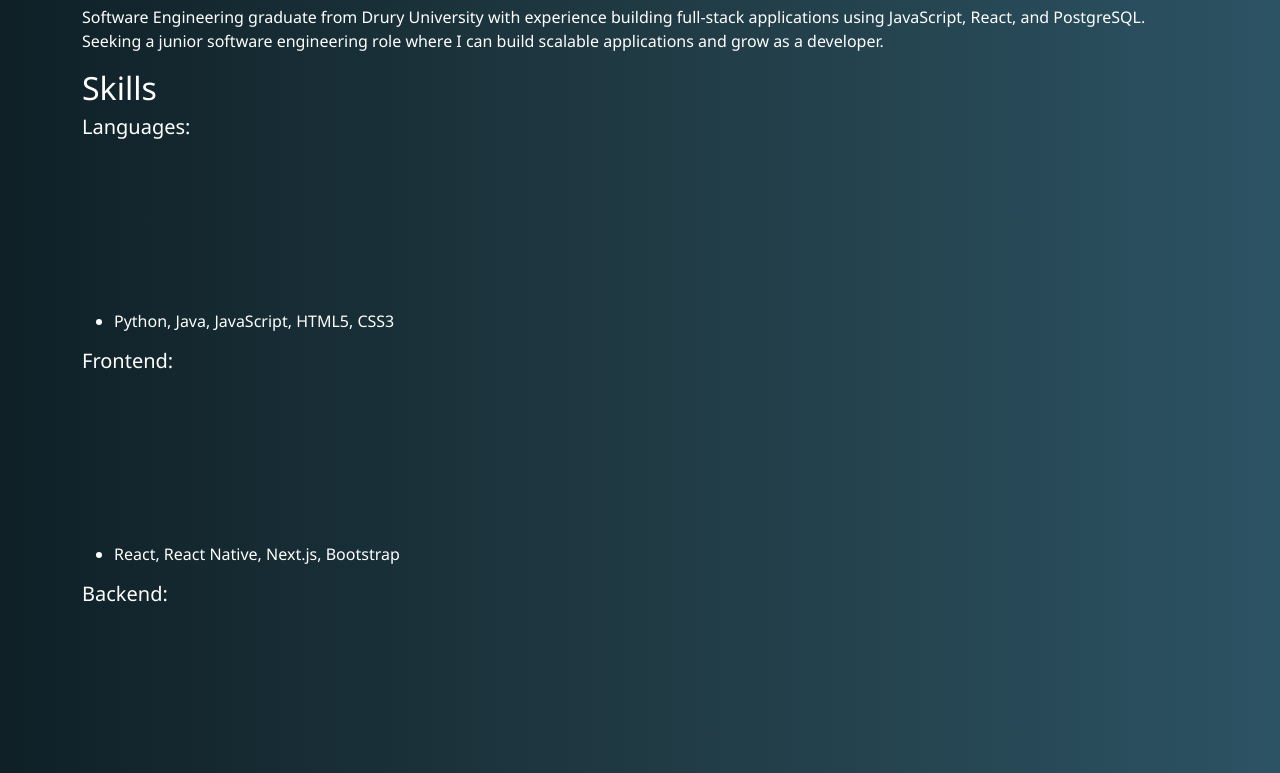
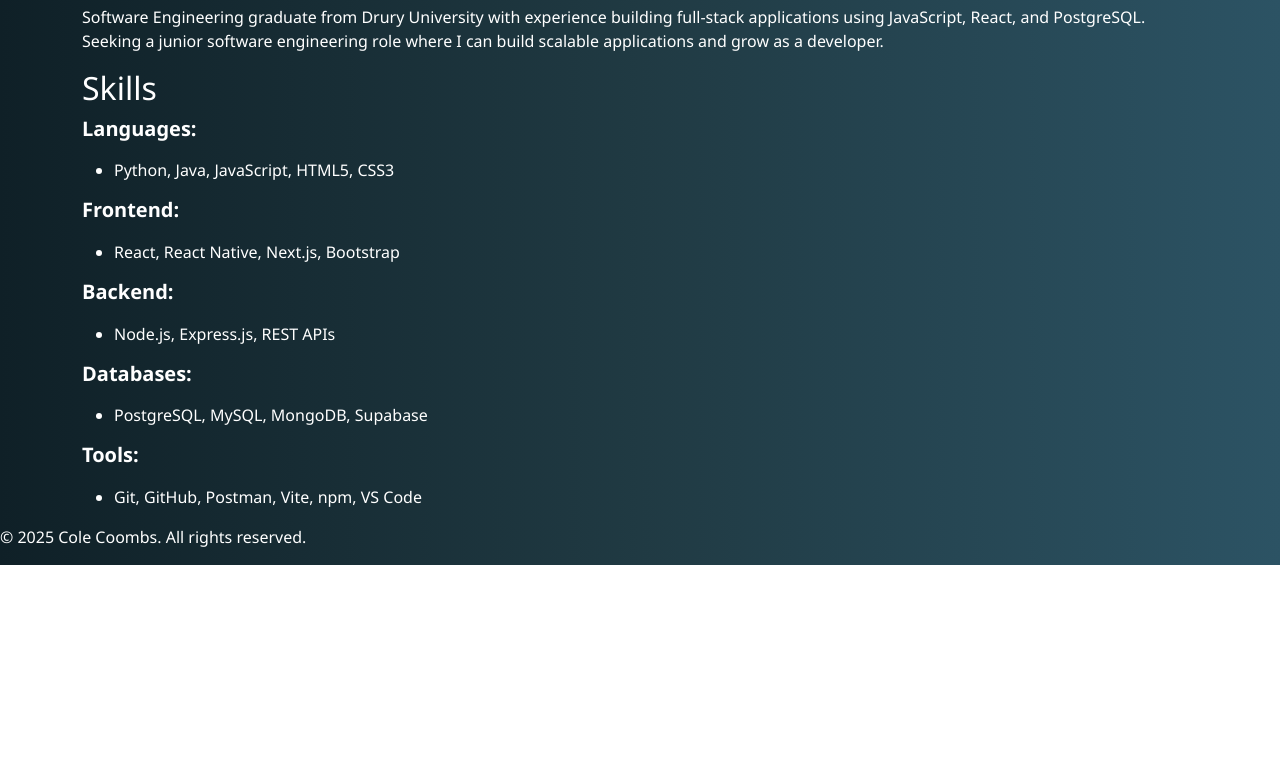
Before and after one commit to colecoombs/Website, a website built with Vite: page index.html in a window 1280 px wide. Shown: the part 1811-2584 px from the top of the page. After the commit the page ends 2376 px from the top, so only its background shows below. Built offline with nearby package versions, Linux system fonts and the light colour scheme; no server answers.

Commit message:
fixed issue in some spacing

```diff
--- a/index.html
+++ b/index.html
@@ -4,6 +4,11 @@
   <meta charset="UTF-8" />
   <meta name="viewport" content="width=device-width, initial-scale=1.0" />
   <title>Cole Coombs Portfolio</title>
+  <meta name="description" content="Cole Coombs — Junior Full-Stack Developer. Portfolio showcasing projects built with JavaScript, React, Node.js, and PostgreSQL.">
+  <meta name="theme-color" content="#0f2027">
+  <meta property="og:title" content="Cole Coombs — Portfolio">
+  <meta property="og:description" content="Junior Full-Stack Developer. See projects, code, and resume.">
+  <meta name="twitter:card" content="summary_large_image">
   <link href="https://cdn.jsdelivr.net/npm/bootstrap@5.3.0/dist/css/bootstrap.min.css" rel="stylesheet">
   <link rel="stylesheet" href="/src/styles/main.css" />
 </head>
--- a/src/styles/main.css
+++ b/src/styles/main.css
@@ -84,7 +84,14 @@ ul li {
 }
 
 .skills ul{
-  padding-top: 10rem;
+  padding-top: 0.5rem;
+}
+
+/* Tighter spacing for skill headings */
+.skills h5 {
+  margin-top: 0.6rem;
+  margin-bottom: 0.25rem;
+  font-weight: 700;
 }
 
 h5 + ul {
```
